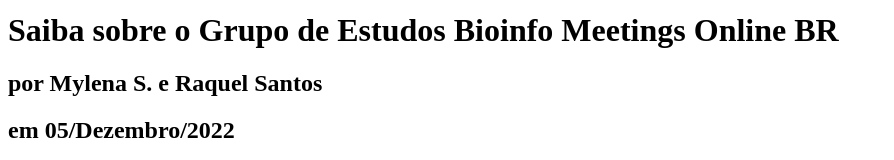
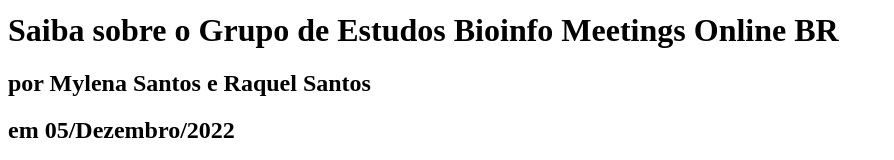
Before and after one commit to bioinfomeetingsonlinebr/bioinfomeetingsonlinebr_website, a plain HTML site: page index.html in a window 1280 px wide. Shown: the part 234-394 px from the top of the page, without its empty margins (0-894 px from the left). Drawn offline with Linux system fonts and the light colour scheme.

Commit message:
nome completo da mylena

```diff
--- a/index.html
+++ b/index.html
@@ -28,7 +28,7 @@ Menu Principal
 <hgroup>
 <h3>Tecnologia > Inovações</h3>
 <h1>Saiba sobre o Grupo de Estudos Bioinfo Meetings Online BR </h1>
-<h2>por Mylena S. e Raquel Santos</h2>
+<h2>por Mylena Santos e Raquel Santos</h2>
 <h2>em 05/Dezembro/2022</h2>
 </hgroup>
 
```
